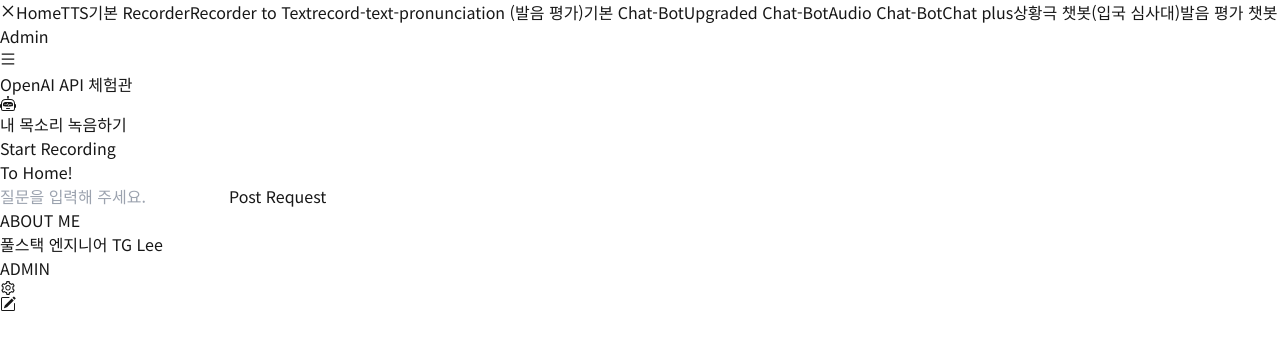
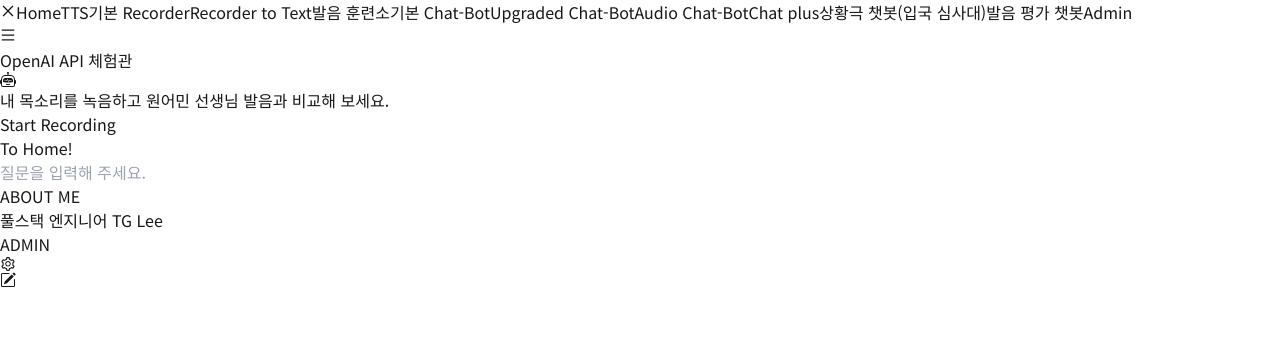
Before and after one commit to 82orez/openai-api-practice, a Next.js app: page /record-text-pronunciation in a window 1280 px wide. Shown: the top 350 px of the page. Built offline with nearby package versions, Linux system fonts and the light colour scheme.

Commit message:
Pronunciation-6 text-generation again

```diff
--- a/src/app/record-text-pronunciation/page.tsx
+++ b/src/app/record-text-pronunciation/page.tsx
@@ -116,10 +116,17 @@ const AudioRecorder = () => {
 
   return (
     <div className="flex flex-col items-center p-4">
-      <p className={"mb-8"}>내 목소리 녹음하기</p>
+      <p className={"mb-8 text-xl"}>내 목소리를 녹음하고 원어민 선생님 발음과 비교해 보세요.</p>
 
       <button
-        onClick={isRecording ? handleStopRecording : startRecording}
+        onClick={() => {
+          if (!isRecording) {
+            setContent(""); // 녹음 시작 시 content 상태 초기화
+            startRecording();
+          } else {
+            handleStopRecording();
+          }
+        }}
         className={`rounded px-4 py-2 ${isRecording ? "animate-pulse bg-red-500" : "bg-blue-500"} text-white`}
         disabled={isProcessing}>
         {isRecording ? "Stop Recording" : "Start Recording"}
@@ -175,6 +182,7 @@ const AudioRecorder = () => {
               value={question}
               onChange={(e) => setQuestion(e.target.value)}
             />
+            {audioURLTTS && !content && !isRecording && !isProcessing && !isTTSProcessing && (
               <button
                 className={"rounded-md border-2 bg-amber-100 p-2"}
                 onClick={async () => {
@@ -204,8 +212,9 @@ const AudioRecorder = () => {
                     console.error("Error Loading page:", e);
                   }
                 }}>
-              Post Request
+                AI 에게 문법 및 발음 체크하기
               </button>
+            )}
 
             <div className={"mt-8"}>{content}</div>
           </>
--- a/src/components/Sidebar.tsx
+++ b/src/components/Sidebar.tsx
@@ -28,7 +28,7 @@ export default function Sidebar() {
         Recorder to Text
       </Link>
       <Link href={"/record-text-pronunciation"} className="w-48 font-medium text-gray-600 hover:underline" onClick={toggle}>
-        record-text-pronunciation (발음 평가)
+        발음 훈련소
       </Link>
 
       <Link href={"/chatbot"} className="w-48 font-medium text-gray-600 hover:underline" onClick={toggle}>
```
Lines whose indentation alone changed are shown as unchanged.
